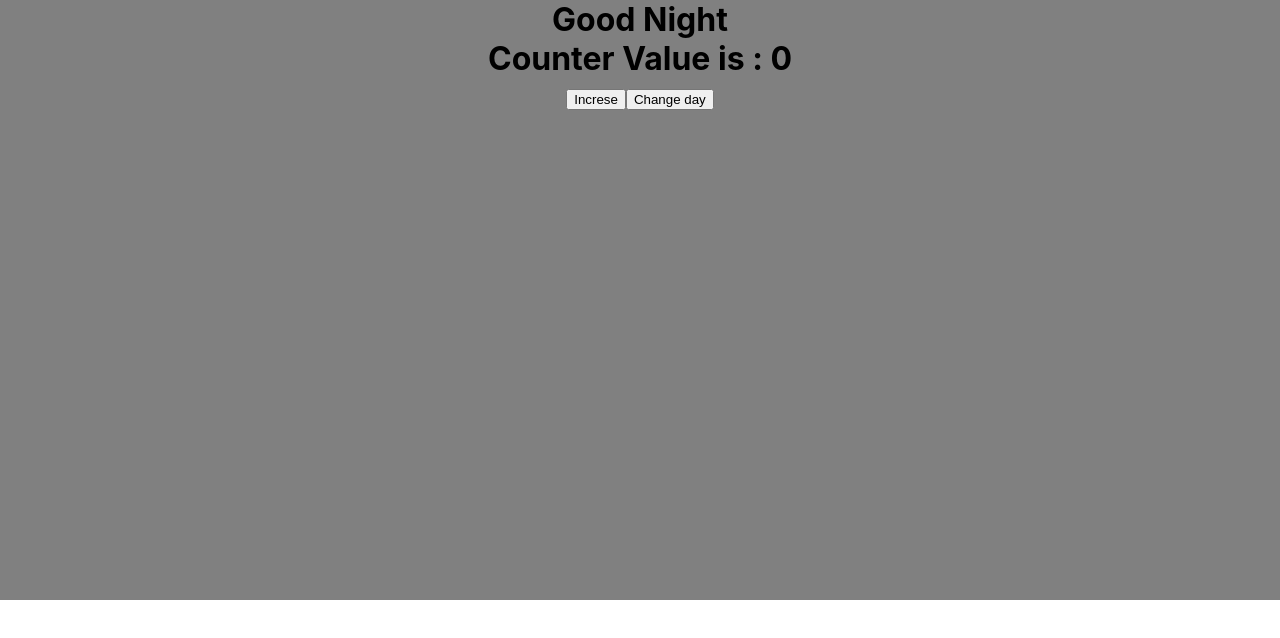
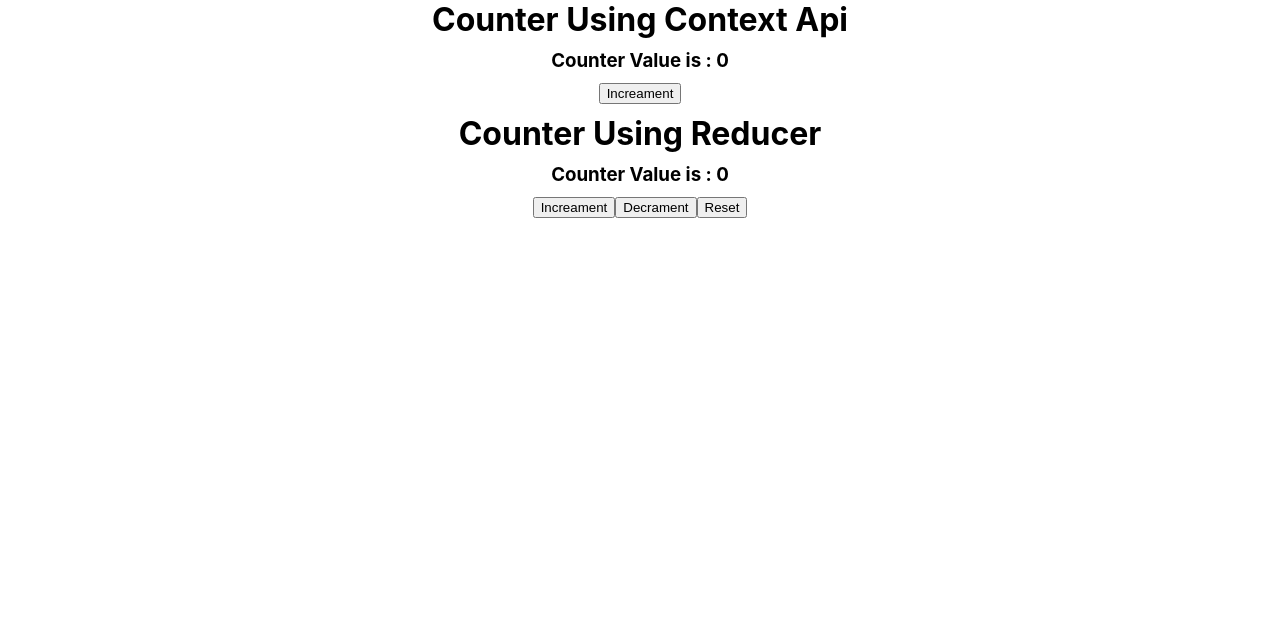
Before and after one commit to krafay92/Bootcamp_React, a React (Create React App) app: page / in a window 1280 px wide. Shown: the top 638 px of the page. Built offline with nearby package versions, Linux system fonts and the light colour scheme.

Commit message:
Assignment 5

```diff
--- a/src/App.css
+++ b/src/App.css
@@ -6,12 +6,3 @@
 .margin{
   margin-bottom: 10px;
 }
-.mor{
-  height: 600px;
-  background-color: yellow;
-}
-
-.night{
-  height: 600px;
-  background-color: gray;
-}
--- a/src/App.js
+++ b/src/App.js
@@ -1,18 +1,20 @@
 import React, {useState} from 'react';
+import Par from "./Parent";
+import counterContext from "./Contextapi";
 import './App.css';
-import {Comp} from './Comp.js';
 
 
 function App() {
-  let [count,increaser] = useState(0);
-  let [night,changer] = useState(true);
-  let [init,reset] = useState(0);
+
+let counterArray = useState(0);
+
   return(
-    <div className = {`${ night ? 'night' : 'mor'}`}>
-      <h1>Good { night ? 'Night' : 'Morning'}</h1>
-      <Comp counter = {count}/>
-      <button onClick = { () => increaser(++count)}>Increse</button>
-      <button onClick = { () => changer(!night)}>Change day</button>      </div>
+    <counterContext.Provider value = {counterArray}>
+      <div>
+        <Par />
+      </div>
+    </counterContext.Provider>
+
   );
 
 }
--- /dev/null
+++ b/src/Child.js
@@ -0,0 +1,18 @@
+import React, {useContext} from 'react';
+import counterContext from "./Contextapi";
+
+
+const Child = () => {
+
+    let counter = useContext(counterContext);
+
+    return(
+        <div>
+            <h1 className = "margin">Counter Using Context Api</h1>
+            <h3 className = "margin">Counter Value is : {counter[0]}</h3>
+           <button className = "margin" onClick = {() => {(counter[1])(++counter[0])}}>Increament</button>
+        </div>
+    )
+}
+
+export default Child;
--- /dev/null
+++ b/src/Child2.js
@@ -0,0 +1,19 @@
+import React , {useReducer} from 'react';
+import Reducer from './Reducer';
+
+
+const Child2 = () => {
+    let [value, dispatch] = useReducer(Reducer, 0);
+    return(
+        <div>
+            <h1 className = "margin">Counter Using Reducer</h1>
+            <h3 className = "margin">Counter Value is : {value}</h3>
+            <button onClick = {() => dispatch('INCREAMENT')}>Increament</button>
+            {/* Extra */}
+            <button onClick = { () => dispatch('DECREAMENT')}> Decrament</button>
+            <button onClick = { () => dispatch('RESET')}>Reset</button>
+        </div>
+    )
+}
+
+export default Child2;
--- a/src/Comp.js
+++ /dev/null
@@ -1,10 +0,0 @@
-import React from 'react';
-import App from './App.css';
-
-export function Comp(props){
-    return(
-       <h1 className = 'margin'>Counter Value is : {props.counter}</h1>
-    );
-}
-
-// export Comp;
--- /dev/null
+++ b/src/Contextapi.js
@@ -0,0 +1,6 @@
+import React, {createContext} from "react";
+
+
+let counterContext = createContext(0);
+
+export default counterContext;
--- /dev/null
+++ b/src/Parent.js
@@ -0,0 +1,15 @@
+import React from 'react';
+import Child from './Child';
+import Child2 from './Child2';
+
+
+const Par = () => {
+    return(
+        <div>
+            <Child />
+            <Child2 />
+        </div>
+    )
+}
+
+export default Par;
--- /dev/null
+++ b/src/Reducer.js
@@ -0,0 +1,14 @@
+
+const Reducer = (value , action) => {
+
+    switch(action){
+        case 'INCREAMENT':
+            return ++value
+        case 'DECREAMENT':
+            return --value
+        case 'RESET':
+            return value = 0;
+    }
+}
+
+export default Reducer;
```
Also changed, not shown: 1 other file (tests, documents, lock files or other folders).
